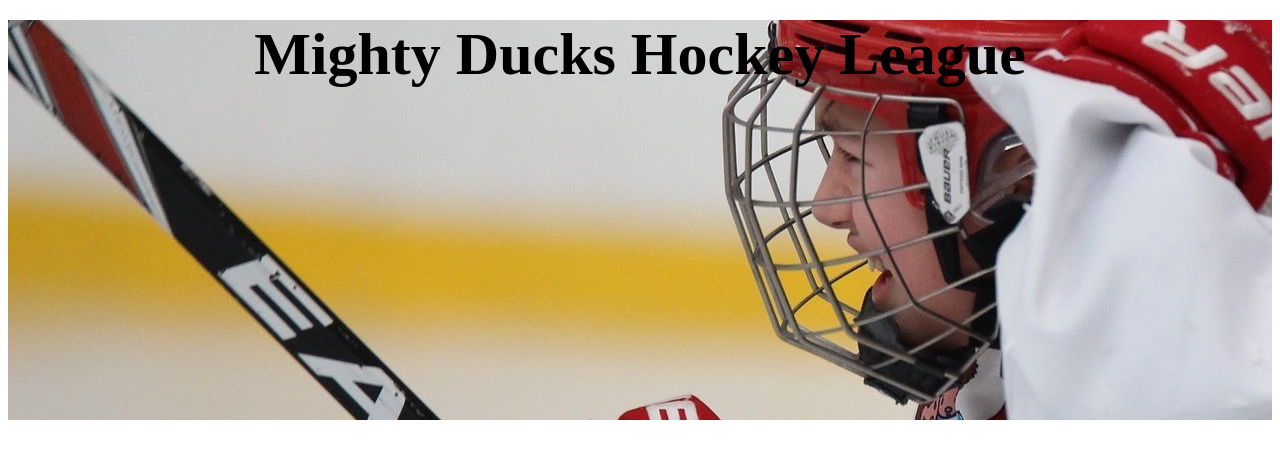
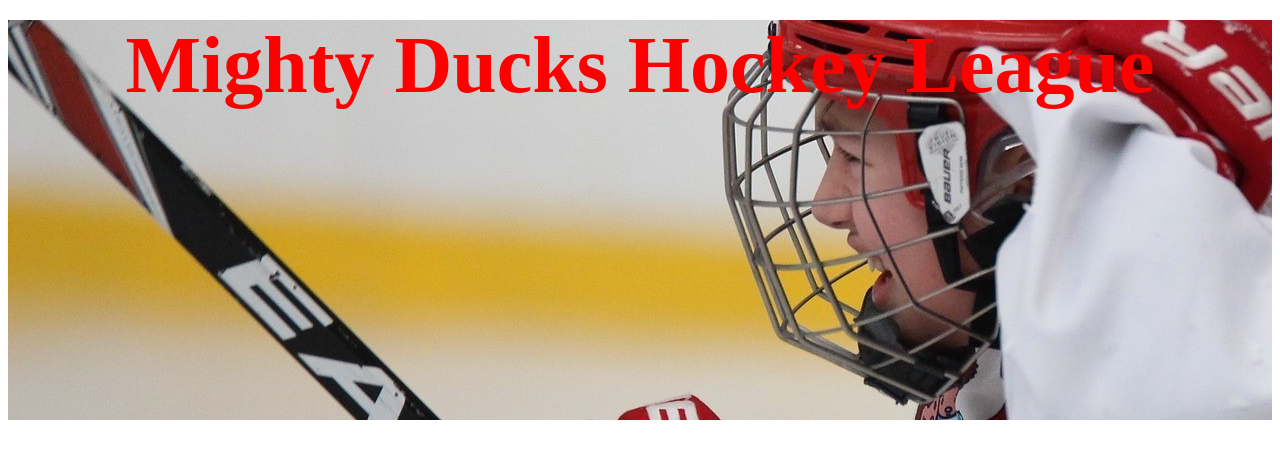
Before and after one commit to melvinfarias/sitioHockey, a plain HTML site: page index.html in a window 1280 px wide. Shown: the top 457 px of the page. Drawn offline with Linux system fonts and the light colour scheme.

Commit message:
Archivos

```diff
--- a/style1.css
+++ b/style1.css
@@ -1,10 +1,10 @@
 h1{
     background-image: url(./img/banner.jpg);
-    color: black;
+    color: red;
     text-align: center;
     height: 400px;
     margin-top: 2px;
-    font-size: 60px;
+    font-size: 80px;
     margin-top: 20px;
 
 }
```
